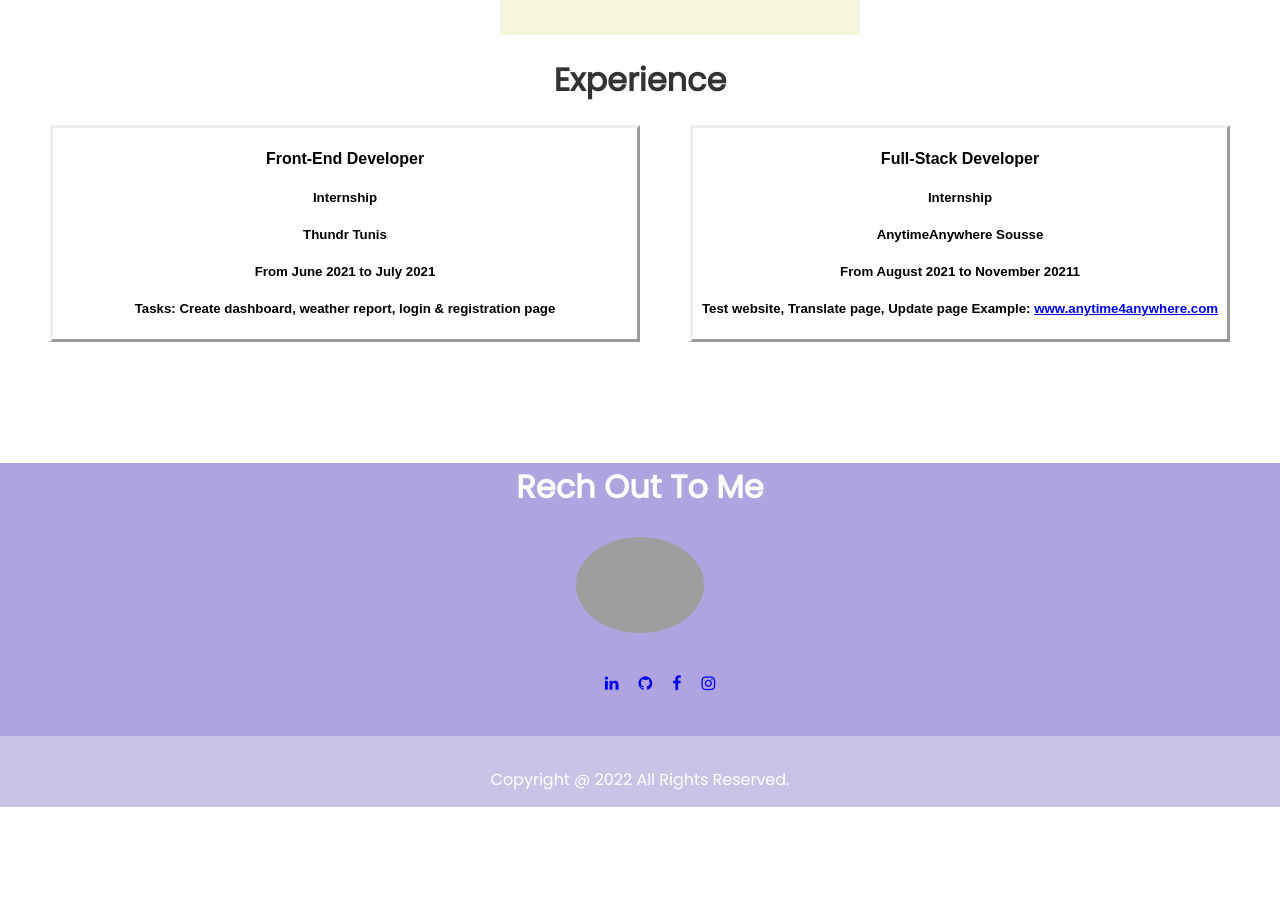
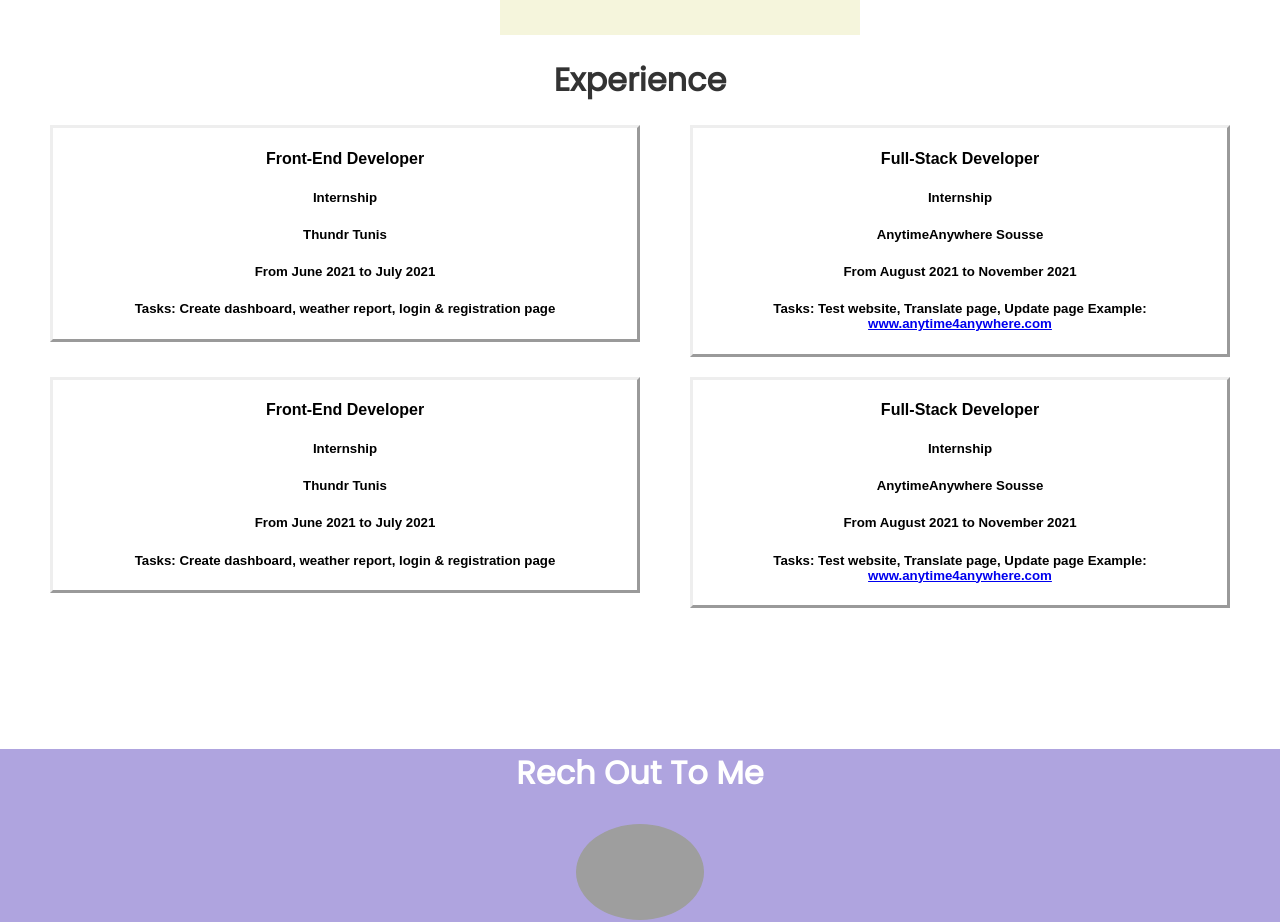
Before and after one commit to rihem-bensaad/Portfolio, a React (Create React App) app: page / in a window 1280 px wide. Shown: the part 1840-2762 px from the top of the page. Before the commit the page ends 2647 px from the top, so only its background shows below. Built offline with nearby package versions, Linux system fonts and the light colour scheme; grey boxes are pictures that could not be loaded.

Commit message:
bloc exp2

```diff
--- a/src/components/File/File.scss
+++ b/src/components/File/File.scss
@@ -127,10 +127,14 @@
  .outset {
     border-style: outset ;
     margin-left: 50px;
+    margin-bottom: 20px;
+
   }
 
   .outset2{
     border-style: outset ;
     margin-right: 50px;
     margin-left: 50px;
+    margin-bottom: 20px;
+
   }
--- a/src/components/File/File.tsx
+++ b/src/components/File/File.tsx
@@ -101,13 +101,34 @@ export default function File() {
                         <h4>Full-Stack Developer</h4>
                         <h5>Internship</h5>
                         <h5>AnytimeAnywhere Sousse</h5>
-                        <h5>From August 2021 to November 20211</h5>
-                        <h5>Test website, Translate page, Update page
+                        <h5>From August 2021 to November 2021</h5>
+                        <h5>Tasks: Test website, Translate page, Update page
                             Example: <a href="https://www.anytime4anywhere.com/" target="_blank">www.anytime4anywhere.com</a></h5>
                     </div>
                 </div>
                 </div>
+                <div className="col ">
+                    <div className="outset">
+                        <h4>Front-End Developer</h4>
+                        <h5>Internship</h5>
+                        <h5>Thundr Tunis</h5>
+                        <h5>From June 2021 to July 2021</h5>
+                        <h5>Tasks: Create dashboard, weather report, login & registration page</h5>
+                    </div>
+                </div>
+                <div className="col">
+                <div className="outset2">
+                        <h4>Full-Stack Developer</h4>
+                        <h5>Internship</h5>
+                        <h5>AnytimeAnywhere Sousse</h5>
+                        <h5>From August 2021 to November 2021</h5>
+                        <h5>Tasks: Test website, Translate page, Update page
+                            Example: <a href="https://www.anytime4anywhere.com/" target="_blank">www.anytime4anywhere.com</a></h5>
+                    </div>
+                </div>
                 <div className="clearfix"></div>
+
+
                 </div>
     )
 }
```
